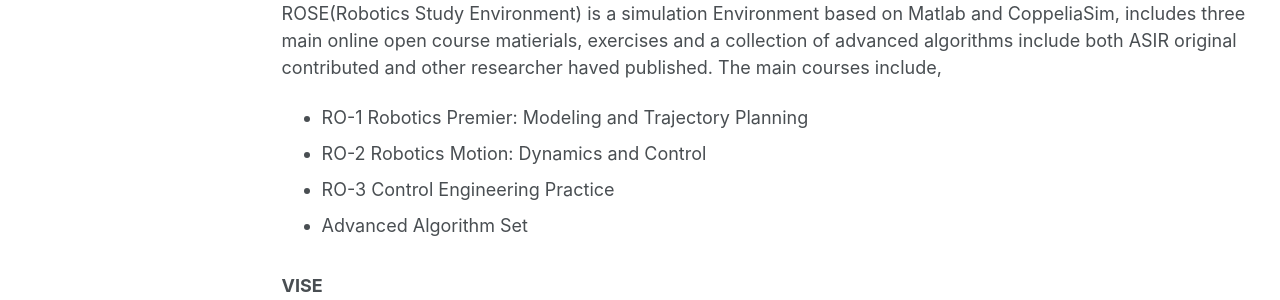
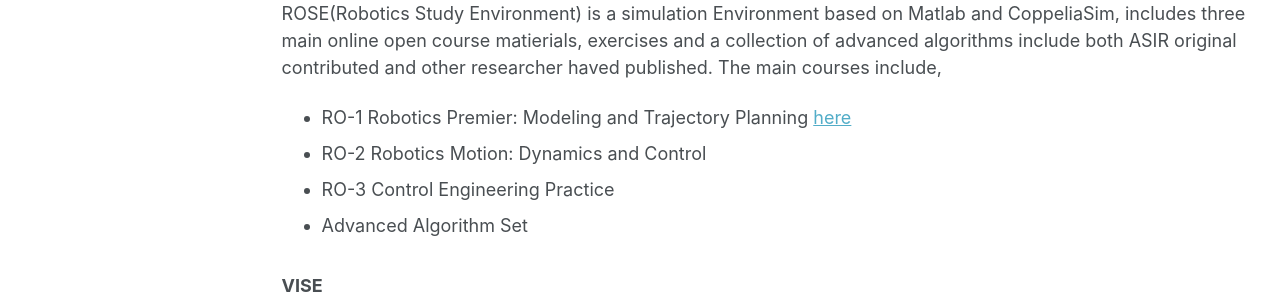
Before and after one commit to xiangwu/xiangwu.github.io, a Jekyll site: the page built from _pages/op.md, in a window 1280 px wide and 900 px high. Shown: the part 354-654 px from the top of the window. Built offline with Jekyll 4.4.1, drawn with Linux system fonts in a browser that asks for light colours.

Commit message:
Update op.md

```diff
--- a/_pages/op.md
+++ b/_pages/op.md
@@ -16,7 +16,7 @@ The projects are listed below:
 ### ROSE
 ROSE(Robotics Study Environment) is a simulation Environment based on Matlab and CoppeliaSim, includes three main online open course matierials, exercises and a collection of advanced algorithms include both ASIR original contributed and other researcher haved published.
 The main courses include,
-- RO-1 Robotics Premier: Modeling and Trajectory Planning
+- RO-1 Robotics Premier: Modeling and Trajectory Planning [here](/_teaching/ro1-2025)
 - RO-2 Robotics Motion: Dynamics and Control
 - RO-3 Control Engineering Practice
 - Advanced Algorithm Set
```
